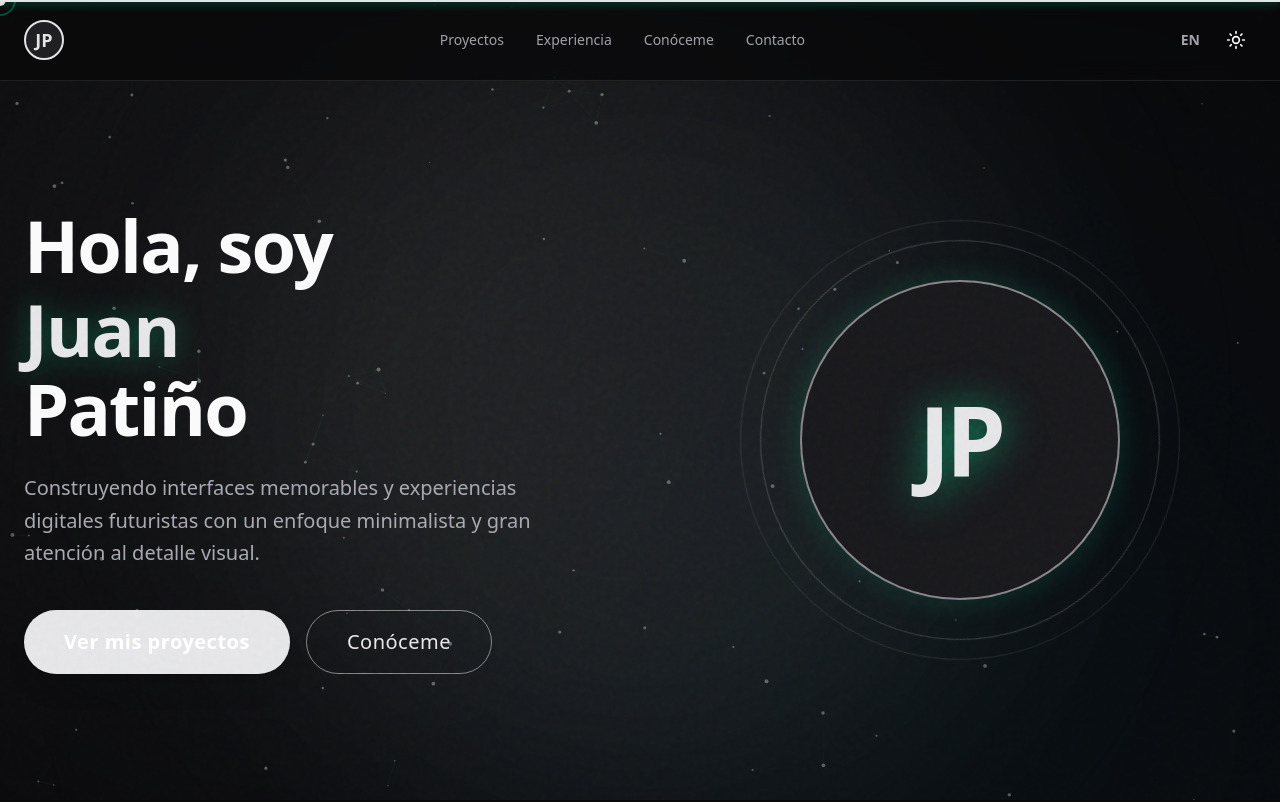
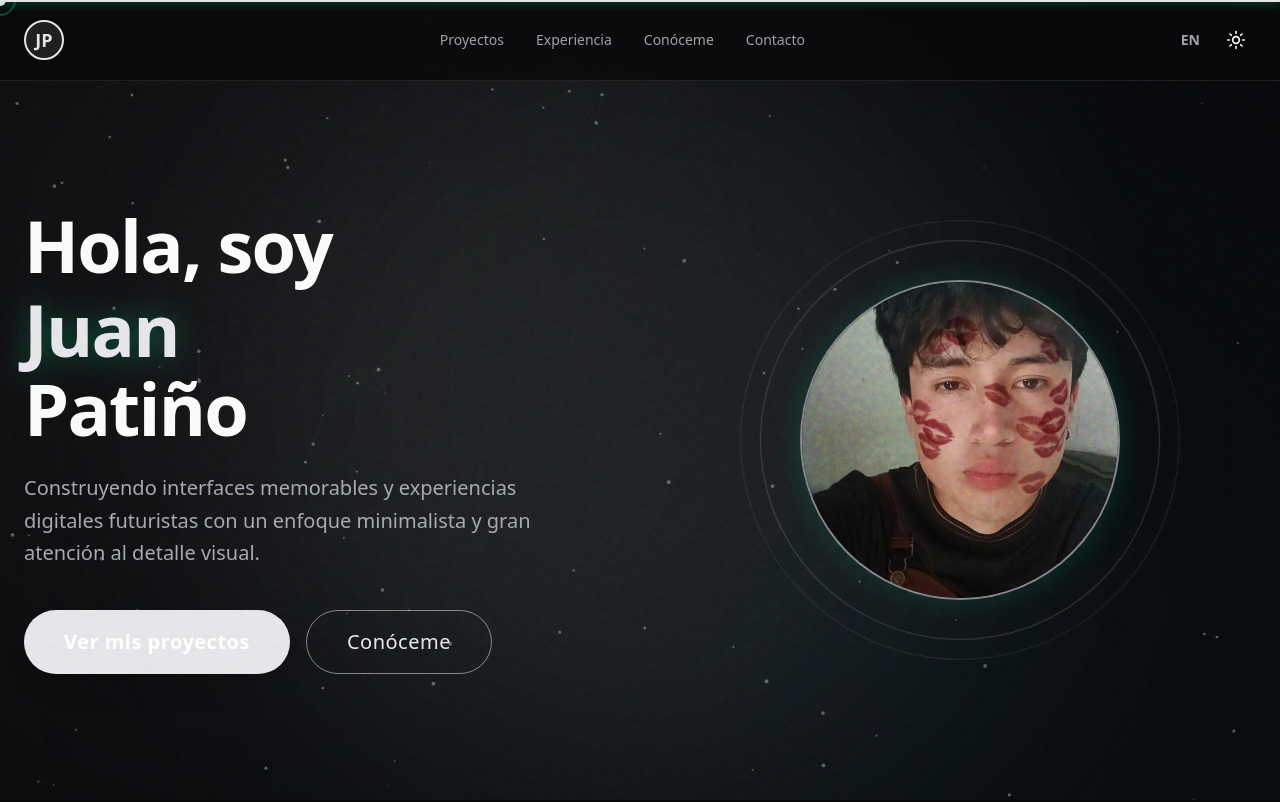
Before and after one commit to sebastianUCC2024/PortafolioPersonal, a Next.js app: page / in a window 1280 px wide. Shown: the top 802 px of the page. Built offline with nearby package versions, Linux system fonts and the light colour scheme.

Commit message:
Correcion del correo y la imaagen de perfil

```diff
--- a/components/sections/contact.tsx
+++ b/components/sections/contact.tsx
@@ -40,8 +40,8 @@ export function Contact() {
                                 </div>
                                 <div className="flex flex-col">
                                     <span className="text-muted text-sm uppercase tracking-wider">{t.contact.emailLabel}</span>
-                                    <a href="mailto:hola@juanpatino.com" className="text-foreground font-medium hover:text-brand-cyan transition-colors">
-                                        hola@juanpatino.com
+                                    <a href="mailto:juan17patino@gmail.com" className="text-foreground font-medium hover:text-brand-cyan transition-colors">
+                                        juan17patino@gmail.com
                                     </a>
                                 </div>
                             </div>
--- a/components/sections/hero.tsx
+++ b/components/sections/hero.tsx
@@ -1,5 +1,6 @@
 "use client";
 
+import Image from "next/image";
 import { useLanguage } from "@/hooks/use-language";
 import { Button } from "@/components/ui/button";
 import { Badge } from "@/components/ui/badge";
@@ -57,12 +58,16 @@ export function Hero() {
                     <div className="relative w-64 h-64 md:w-80 md:h-80 rounded-full bg-card-bg border-2 border-brand-cyan/50 shadow-[0_0_30px_rgba(0,229,153,0.15)] flex items-center justify-center overflow-hidden group">
 
                         {/* Filtro interactivo en hover */}
-                        <div className="absolute inset-0 bg-brand-cyan/10 opacity-0 group-hover:opacity-100 transition-opacity duration-500" />
+                        <div className="absolute inset-0 bg-brand-cyan/20 mix-blend-overlay opacity-0 group-hover:opacity-100 transition-opacity duration-500 z-10 pointer-events-none" />
 
-                        {/* Tipografía provisional brillante hasta tener imagen */}
-                        <span className="font-primary font-bold text-6xl md:text-8xl text-brand-cyan tracking-tighter drop-shadow-[0_0_20px_rgba(0,229,153,0.5)] transition-transform duration-500 group-hover:scale-110">
-                            JP
-                        </span>
+                        {/* Imagen de perfil */}
+                        <Image
+                            src="/portafolio.jpg"
+                            alt="Foto de perfil"
+                            fill
+                            className="object-cover transition-transform duration-500 group-hover:scale-110"
+                            priority
+                        />
                     </div>
                 </div>
 
```
Also changed, not shown: public/portafolio.jpg (added).
